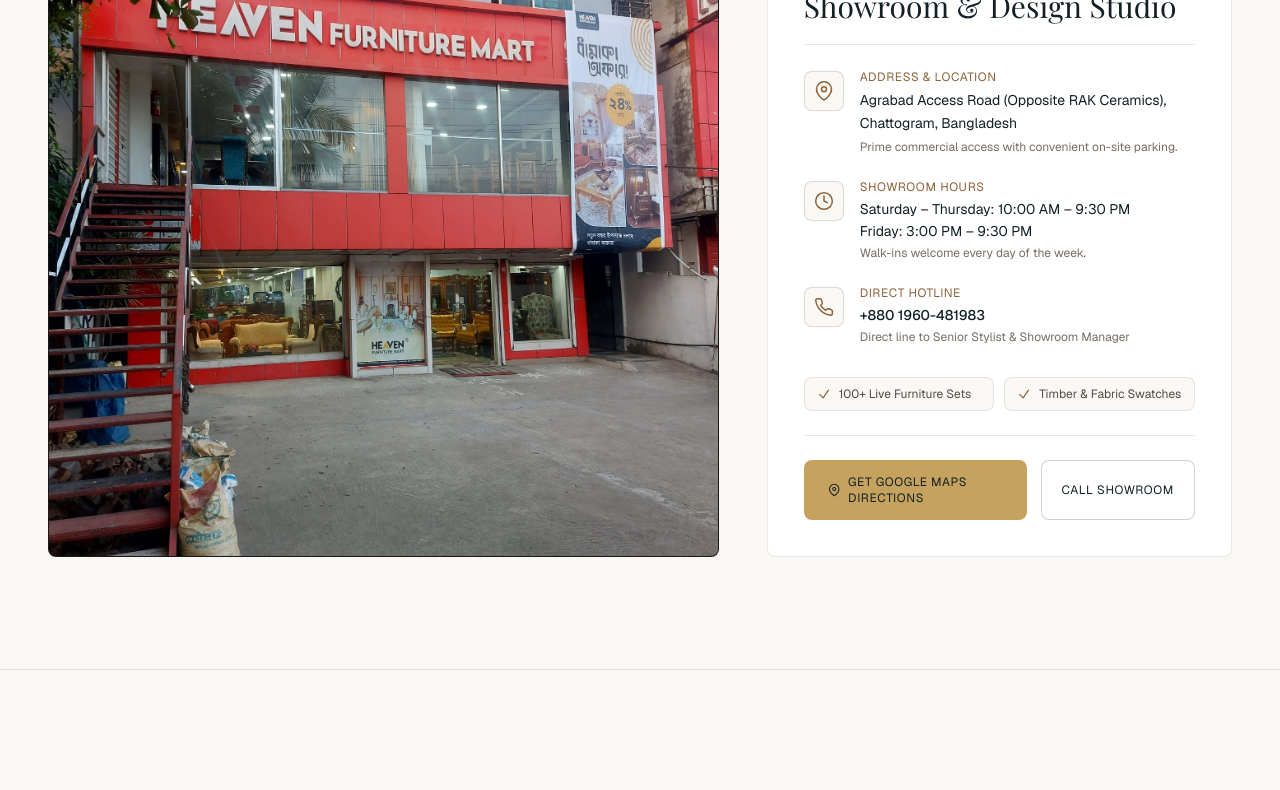
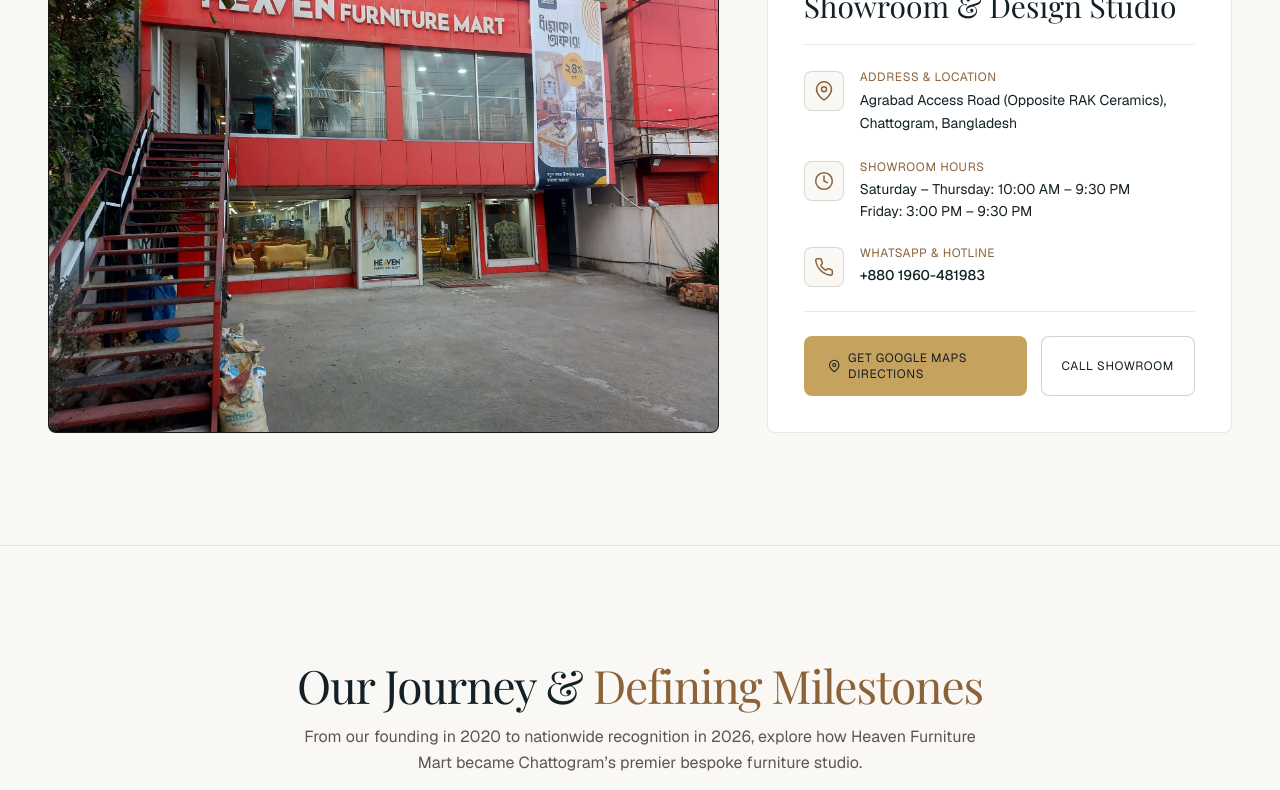
Before and after one commit to ahnafabid10/Heaven-Furniture-Mart-landing-page, a Next.js app: page / in a window 1280 px wide. Shown: the part 4000-4790 px from the top of the page. Built offline with nearby package versions, Linux system fonts and the light colour scheme.

Commit message:
feat: implement core landing page components, layout structure, and informational pages

```diff
--- a/src/app/privacy-policy/page.tsx
+++ b/src/app/privacy-policy/page.tsx
@@ -100,7 +100,9 @@
             <div className="pt-2 text-[#132026] font-medium space-y-1">
               <p>Heaven Furniture Mart</p>
               <p className="font-normal text-[#2B1E16]/75">Agrabad Access Road (opposite RAK Ceramics), Chattogram, Bangladesh</p>
-              <p className="font-normal text-[#2B1E16]/75">Phone: +880 1960-481983</p>
+              <p className="font-normal text-[#2B1E16]/75">
+                WhatsApp & Phone: <a href="https://wa.me/8801960481983" target="_blank" rel="noopener noreferrer" className="text-[#8C6239] hover:underline font-medium">+880 1960-481983</a>
+              </p>
             </div>
           </section>
 
--- a/src/app/showroom-guidelines/page.tsx
+++ b/src/app/showroom-guidelines/page.tsx
@@ -132,7 +132,7 @@
               5. Direct Contact Before Your Visit
             </h2>
             <p>
-              Have a question before you head out? Call our showroom team directly at <a href="tel:+8801960481983" className="text-[#8C6239] font-medium hover:underline">+880 1960-481983</a> or send us a WhatsApp message anytime.
+              Have a question before you head out? Connect with our showroom team directly via WhatsApp at <a href="https://wa.me/8801960481983" target="_blank" rel="noopener noreferrer" className="text-[#8C6239] font-medium hover:underline">+880 1960-481983</a> anytime.
             </p>
           </section>
 
--- a/src/components/HomePage/AboutUs.tsx
+++ b/src/components/HomePage/AboutUs.tsx
@@ -119,11 +119,11 @@
 
               {/* WhatsApp */}
               <Link
-                href="https://chat.whatsapp.com/FTk1VXPtsG8J3yJSiTHmZy?mode=gi_t"
+                href="https://wa.me/8801960481983"
                 target="_blank"
                 rel="noopener noreferrer"
-                title="WhatsApp Community"
-                aria-label="WhatsApp Community"
+                title="Direct WhatsApp"
+                aria-label="Direct WhatsApp"
                 className="w-10 h-10 sm:w-11 sm:h-11 rounded-lg border border-[#2B1E16]/30 hover:border-[#C5A25D] text-[#2B1E16] hover:text-[#C5A25D] flex items-center justify-center transition-all duration-200 hover:scale-105"
               >
                 <svg className="w-4 h-4 sm:w-[17px] sm:h-[17px]" fill="currentColor" viewBox="0 0 24 24">
--- a/src/components/HomePage/Banner.tsx
+++ b/src/components/HomePage/Banner.tsx
@@ -17,7 +17,7 @@
   headline = "Furniture, Crafted Around You.",
   subheadline = "At Heaven Furniture Mart, we don't build off the shelf. From hand-carved royal suites to contemporary modular living, every piece is sculpted to your space, aesthetic, and lifestyle.",
   primaryCtaText = "Book Free Design Consultation",
-  primaryCtaHref = "https://chat.whatsapp.com/FTk1VXPtsG8J3yJSiTHmZy?mode=gi_t",
+  primaryCtaHref = "https://wa.me/8801960481983",
   secondaryCtaText = "Explore Showroom Works",
   secondaryCtaHref = "#collections",
 }: BannerProps) {
--- a/src/components/HomePage/CategoryGrid.tsx
+++ b/src/components/HomePage/CategoryGrid.tsx
@@ -102,8 +102,6 @@
               <Link
                 key={card.id}
                 href={card.href}
-                onMouseEnter={() => setActiveCard(card.id)}
-                onMouseLeave={() => setActiveCard(null)}
                 className="group relative aspect-[4/5] sm:aspect-[3/4] w-full overflow-hidden rounded-lg sm:rounded-lg bg-neutral-900 block cursor-pointer transition-all duration-300"
               >
                 {/* Product Image */}
--- a/src/components/HomePage/RequestQuote.tsx
+++ b/src/components/HomePage/RequestQuote.tsx
@@ -21,7 +21,7 @@
         {/* WhatsApp Button */}
         <div>
           <Link
-            href="https://chat.whatsapp.com/FTk1VXPtsG8J3yJSiTHmZy?mode=gi_t"
+            href="https://wa.me/8801960481983"
             target="_blank"
             rel="noopener noreferrer"
             className="inline-flex items-center justify-center gap-2.5 px-8 sm:px-10 py-4 rounded-lg bg-[#9E7748] hover:bg-[#8B673A] text-white text-xs sm:text-sm tracking-[0.18em] uppercase transition-all duration-200 hover:-translate-y-0.5 select-none"
--- a/src/components/HomePage/StoreLocation.tsx
+++ b/src/components/HomePage/StoreLocation.tsx
@@ -86,9 +86,6 @@
                   <p className="text-sm text-[#132026] leading-relaxed">
                     Agrabad Access Road (Opposite RAK Ceramics), Chattogram, Bangladesh
                   </p>
-                  <p className="text-xs text-[#2B1E16]/65">
-                    Prime commercial access with convenient on-site parking.
-                  </p>
                 </div>
               </div>
 
@@ -108,9 +105,6 @@
                     <p>Saturday – Thursday: 10:00 AM – 9:30 PM</p>
                     <p>Friday: 3:00 PM – 9:30 PM</p>
                   </div>
-                  <p className="text-xs text-[#2B1E16]/65">
-                    Walk-ins welcome every day of the week.
-                  </p>
                 </div>
               </div>
 
@@ -123,33 +117,16 @@
                 </div>
                 <div className="space-y-1">
                   <h4 className="text-xs uppercase tracking-wider text-[#8C6239]">
-                    Direct Hotline
+                    WhatsApp & Hotline
                   </h4>
                   <a
-                    href="tel:+8801960481983"
+                    href="https://wa.me/8801960481983"
+                    target="_blank"
+                    rel="noopener noreferrer"
                     className="text-sm text-[#132026] hover:text-[#C5A25D] transition-colors block font-medium"
                   >
                     +880 1960-481983
                   </a>
-                  <p className="text-xs text-[#2B1E16]/65">
-                    Direct line to Senior Stylist & Showroom Manager
-                  </p>
-                </div>
-              </div>
-
-              {/* In-Store Amenities Pill List */}
-              <div className="pt-2 grid grid-cols-1 sm:grid-cols-2 gap-2.5">
-                <div className="flex items-center gap-2 text-xs text-[#2B1E16]/80 bg-[#FAF8F5] px-3 py-2 rounded-lg border border-[#2B1E16]/10">
-                  <svg className="w-3.5 h-3.5 text-[#8C6239] shrink-0" fill="none" stroke="currentColor" strokeWidth="2" viewBox="0 0 24 24">
-                    <path strokeLinecap="round" strokeLinejoin="round" d="M4.5 12.75l6 6 9-13.5" />
-                  </svg>
-                  <span>100+ Live Furniture Sets</span>
-                </div>
-                <div className="flex items-center gap-2 text-xs text-[#2B1E16]/80 bg-[#FAF8F5] px-3 py-2 rounded-lg border border-[#2B1E16]/10">
-                  <svg className="w-3.5 h-3.5 text-[#8C6239] shrink-0" fill="none" stroke="currentColor" strokeWidth="2" viewBox="0 0 24 24">
-                    <path strokeLinecap="round" strokeLinejoin="round" d="M4.5 12.75l6 6 9-13.5" />
-                  </svg>
-                  <span>Timber & Fabric Swatches</span>
                 </div>
               </div>
 
--- a/src/components/HomePage/WhyChooseUs.tsx
+++ b/src/components/HomePage/WhyChooseUs.tsx
@@ -154,7 +154,7 @@
             {/* Bottom CTA Button */}
             <div className="relative z-10 pt-8 mt-auto">
               <Link
-                href="https://chat.whatsapp.com/FTk1VXPtsG8J3yJSiTHmZy?mode=gi_t"
+                href="https://wa.me/8801960481983"
                 target="_blank"
                 rel="noopener noreferrer"
                 className="w-full inline-flex items-center justify-center gap-2 px-6 py-3.5 rounded-lg bg-[#C5A25D] hover:bg-[#b8944f] text-[#132026] text-xs uppercase tracking-wider transition-all duration-200 hover:-translate-y-0.5 select-none"
--- a/src/components/shared/Footer/Footer.tsx
+++ b/src/components/shared/Footer/Footer.tsx
@@ -29,15 +29,9 @@
                 />
               </div>
               <div>
-                <span className="text-[10px] tracking-[0.28em] text-[#C5A25D] uppercase block">
-                  STUDIO & CRAFTSMANSHIP
-                </span>
                 <h3 className="font-serif text-xl sm:text-2xl tracking-tight text-white leading-snug">
                   HEAVEN FURNITURE MART
                 </h3>
-                <p className="text-xs text-[#C5A25D] tracking-widest uppercase font-medium mt-0.5">
-                  CHATTOGRAM, BANGLADESH
-                </p>
               </div>
             </Link>
 
@@ -90,7 +84,7 @@
 
               {/* WhatsApp */}
               <Link
-                href="https://chat.whatsapp.com/FTk1VXPtsG8J3yJSiTHmZy?mode=gi_t"
+                href="https://wa.me/8801960481983"
                 target="_blank"
                 rel="noopener noreferrer"
                 aria-label="WhatsApp"
@@ -137,10 +131,10 @@
             </h4>
             <ul className="space-y-2.5 text-xs sm:text-[13px] text-[#FAF8F5]/70">
               <li>
-                <Link href="/#why-choose-us" className="hover:text-white transition-colors">Free Design Consultation</Link>
+                <Link href="https://wa.me/8801960481983" target="_blank" rel="noopener noreferrer" className="hover:text-white transition-colors">Free Design Consultation</Link>
               </li>
               <li>
-                <Link href="/#quote" className="hover:text-white transition-colors">Request a Quote</Link>
+                <Link href="https://wa.me/8801960481983" target="_blank" rel="noopener noreferrer" className="hover:text-white transition-colors">Request a Quote</Link>
               </li>
               <li>
                 <Link href="/#milestones" className="hover:text-white transition-colors">Proof & Milestones</Link>
@@ -190,12 +184,23 @@
               </div>
 
               <div className="flex items-center gap-3.5">
-                <div className="w-9 h-9 rounded-lg bg-white/[0.08] border border-white/15 backdrop-blur-md flex items-center justify-center text-[#C5A25D] shrink-0">
-                  <svg className="w-4 h-4" fill="none" stroke="currentColor" strokeWidth="2" strokeLinecap="round" strokeLinejoin="round" viewBox="0 0 24 24">
-                    <path d="M22 16.92v3a2 2 0 0 1-2.18 2 19.79 19.79 0 0 1-8.63-3.07 19.5 19.5 0 0 1-6-6 19.79 19.79 0 0 1-3.07-8.67A2 2 0 0 1 4.11 2h3a2 2 0 0 1 2 1.72 12.84 12.84 0 0 0 .7 2.81 2 2 0 0 1-.45 2.11L8.09 9.91a16 16 0 0 0 6 6l1.27-1.27a2 2 0 0 1 2.11-.45 12.84 12.84 0 0 0 2.81.7A2 2 0 0 1 22 16.92z" />
+                <a
+                  href="https://wa.me/8801960481983"
+                  target="_blank"
+                  rel="noopener noreferrer"
+                  aria-label="WhatsApp chat with +880 1960-481983"
+                  className="w-9 h-9 rounded-lg bg-white/[0.08] border border-white/15 backdrop-blur-md flex items-center justify-center text-[#C5A25D] hover:text-white hover:border-[#C5A25D] shrink-0 transition-all"
+                >
+                  <svg className="w-4 h-4" fill="currentColor" viewBox="0 0 24 24">
+                    <path d="M12.04 2C6.58 2 2.13 6.45 2.13 11.91C2.13 13.66 2.59 15.36 3.45 16.86L2.05 22L7.3 20.63C8.75 21.41 10.37 21.82 12.04 21.82C17.5 21.82 21.95 17.37 21.95 11.91C21.95 6.45 17.5 2 12.04 2ZM12.04 20.15C10.56 20.15 9.11 19.76 7.85 19L7.55 18.82L4.43 19.64L5.27 16.6L5.07 16.29C4.24 14.97 3.8 13.46 3.8 11.91C3.8 7.37 7.5 3.67 12.04 3.67C16.58 3.67 20.28 7.37 20.28 11.91C20.28 16.45 16.58 20.15 12.04 20.15ZM16.56 14.39C16.31 14.26 15.08 13.66 14.85 13.57C14.62 13.49 14.45 13.45 14.28 13.7C14.11 13.95 13.63 14.52 13.48 14.69C13.33 14.86 13.19 14.88 12.94 14.75C12.69 14.63 11.88 14.36 10.93 13.51C10.19 12.85 9.69 12.03 9.54 11.78C9.39 11.53 9.53 11.4 9.65 11.27C9.77 11.16 9.91 10.98 10.03 10.83C10.16 10.68 10.2 10.58 10.29 10.41C10.37 10.24 10.33 10.1 10.27 9.97C10.2 9.85 9.7 8.62 9.49 8.12C9.29 7.63 9.08 7.7 8.93 7.69L8.45 7.68C8.28 7.68 8.01 7.74 7.78 7.99C7.55 8.24 6.9 8.85 6.9 10.08C6.9 11.31 7.8 12.49 7.92 12.66C8.05 12.83 9.68 15.34 12.18 16.42C12.77 16.68 13.24 16.83 13.6 16.95C14.2 17.14 14.74 17.11 15.17 17.05C15.65 16.98 16.65 16.45 16.85 15.86C17.06 15.28 17.06 14.78 17 14.69C16.94 14.59 16.81 14.52 16.56 14.39Z" />
                   </svg>
-                </div>
-                <a href="tel:+8801960481983" className="hover:text-white font-medium transition-colors">
+                </a>
+                <a
+                  href="https://wa.me/8801960481983"
+                  target="_blank"
+                  rel="noopener noreferrer"
+                  className="hover:text-white font-medium transition-colors"
+                >
                   +880 1960-481983
                 </a>
               </div>
--- a/src/components/shared/Navbar/Navbar.tsx
+++ b/src/components/shared/Navbar/Navbar.tsx
@@ -160,7 +160,9 @@
           {/* RIGHT ACTION: Free Consultation CTA Button & Mobile Toggle */}
           <div className="flex items-center gap-3 sm:gap-4">
             <Link
-              href="/#quote"
+              href="https://wa.me/8801960481983"
+              target="_blank"
+              rel="noopener noreferrer"
               className="hidden sm:inline-flex text-xs uppercase tracking-wider px-4 py-2 rounded-lg bg-[#C5A25D]/15 text-[#8C6239] border border-[#C5A25D]/30 hover:bg-[#C5A25D] hover:text-[#132026] transition-all font-medium"
             >
               Free Consultation
@@ -204,7 +206,9 @@
 
           <div className="pt-2">
             <Link
-              href="/#quote"
+              href="https://wa.me/8801960481983"
+              target="_blank"
+              rel="noopener noreferrer"
               onClick={() => setMobileMenuOpen(false)}
               className="w-full inline-flex items-center justify-center text-xs uppercase tracking-wider px-4 py-2.5 rounded-lg bg-[#C5A25D] text-[#132026] font-medium transition-all"
             >
```
